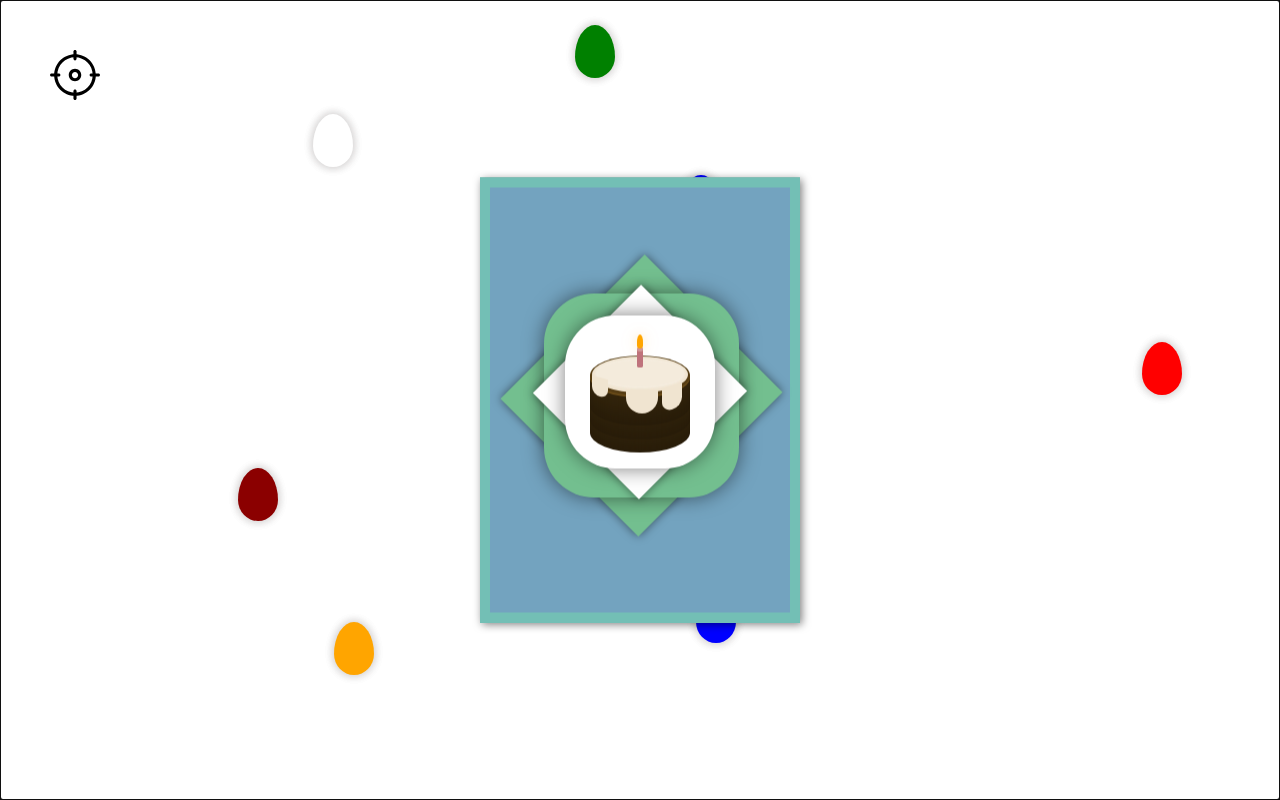
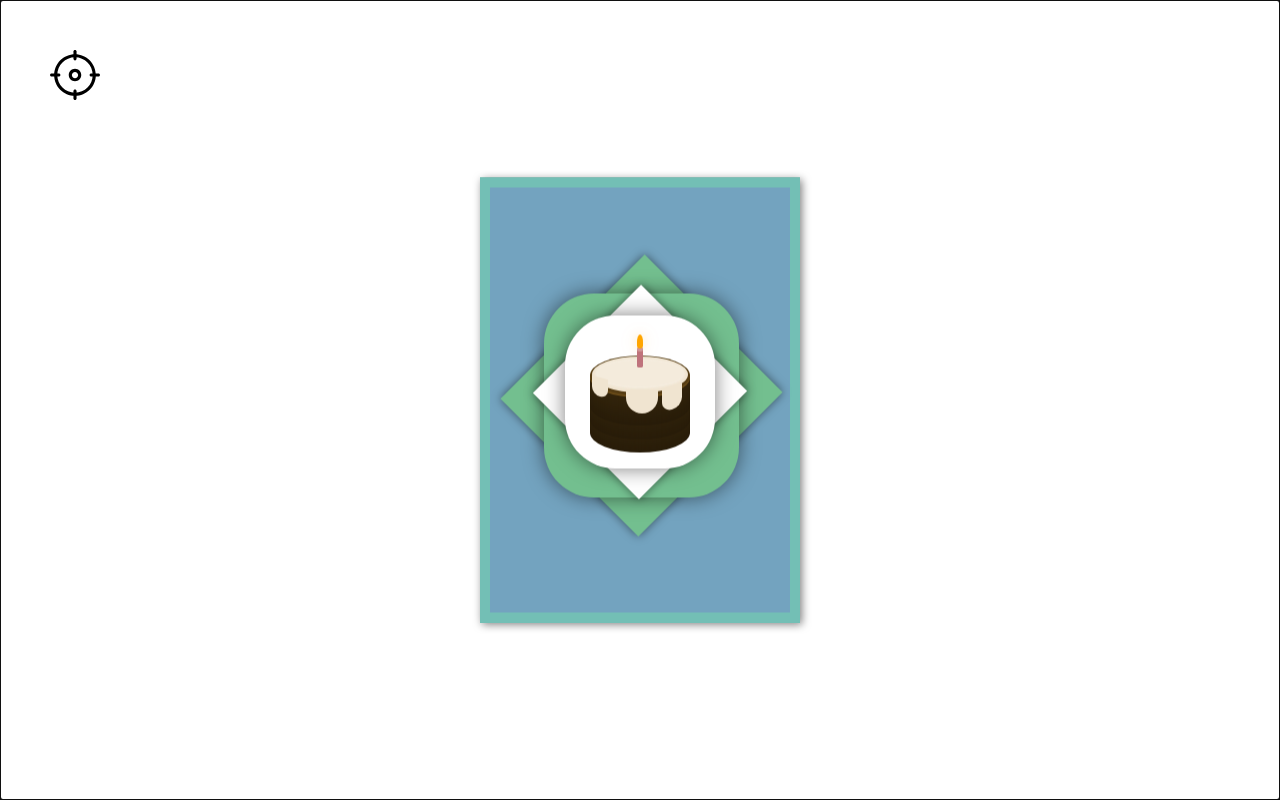
Before and after one commit to gnir-work/oshrita-22, a React (Create React App) app: page / in a window 1280 px wide. Built offline with nearby package versions, Linux system fonts and the light colour scheme.

Commit message:
Moved state to App.js

```diff
--- a/src/App.js
+++ b/src/App.js
@@ -19,6 +19,7 @@ function App() {
         x: 50,
         y: 50,
     });
+    const [isCardOpen, setIsCardOpen] = useState(false);
     const contentRef = useRef(null);
 
     useEffect(() => {
@@ -35,11 +36,13 @@ function App() {
     }, [eggs]);
 
     useEffect(() => {
+        if (isCardOpen) {
             const eggsInterval = setInterval(moveEggs, 20);
             return () => {
                 clearInterval(eggsInterval);
             };
-    }, [moveEggs]);
+        }
+    }, [moveEggs, isCardOpen]);
 
     const handleShoot = (shootLocation) => {
         const newEggs = eggs.map((egg) => ({
@@ -84,6 +87,10 @@ function App() {
         });
     };
 
+    const openCard = () => {
+        setIsCardOpen(true);
+    };
+
     return (
         <>
             <content
@@ -92,7 +99,9 @@ function App() {
                 onKeyDown={handleKeyBoardEvent}
                 ref={contentRef}
             >
-                {eggs.map(({ cracks, x, y, width, height, color }, index) => (
+                {isCardOpen &&
+                    eggs.map(
+                        ({ cracks, x, y, width, height, color }, index) => (
                             <Egg
                                 color={color}
                                 key={index}
@@ -102,9 +111,14 @@ function App() {
                                 width={width}
                                 height={height}
                             />
-                ))}
+                        )
+                    )}
                 <Target position={position} onShoot={handleShoot} />
-                <Card />
+                <Card
+                    open={isCardOpen}
+                    openCard={openCard}
+                    shownParagraphs={[]}
+                />
             </content>
         </>
     );
--- a/src/components/Card.jsx
+++ b/src/components/Card.jsx
@@ -1,18 +1,27 @@
-import React, { memo, useRef, useEffect, useState } from "react";
+import React, { memo, useState } from "react";
 
 import "./Card.scss";
 
-export default memo(() => {
-    const [open, setOpen] = useState(false);
+const PARAGRAPHS = [
+    "Lorem ipsum dolor sit amet, consectetur adipiscing elit, sed do eiusmod tempor incididunt ut labore et dolore magna aliqua",
+    "Amet risus nullam eget felis eget",
+    "Massa placerat duis ultricies lacus sed turpis tincidunt id aliquet",
+    "Ullamcorper sit amet risus nullam eget felis",
+    "Feugiat pretium nibh ipsum consequat nisl vel",
+    "Nulla facilisi cras fermentum odio eu feugiat pretium nibh ipsum",
+    "Enim sit amet venenatis urna",
+    "Odio aenean sed adipiscing diam donec adipiscing tristique",
+    "Fermentum leo vel orci porta",
+    "Urna condimentum mattis pellentesque id nibh tortor id aliquet",
+    "Nibh ipsum consequat nisl vel pretium lectus quam id",
+    "Nibh nisl condimentum id venenatis a condimentum vitae sapien pellentesque",
+    "Morbi tincidunt augue interdum velit euismod in pellentesque massa placerat",
+    "Non sodales neque sodales ut etiam",
+];
 
-    console.log('rendered')
-
-    const openCard = () => {
-        setOpen(!open);
-    }
-
+export default memo(({ open, openCard, shownParagraphs }) => {
     return (
-        <div onClick={openCard} class={`card ${open ? 'open' : 'closed'}`}>
+        <div onClick={openCard} class={`card ${open ? "open" : "closed"}`}>
             <div class="back"></div>
             <div class="front">
                 <div class="cover-shape-large">
@@ -39,34 +48,9 @@ export default memo(() => {
             </div>
 
             <div class="text-container">
-                Lorem ipsum dolor sit amet, consectetur adipiscing elit. Etiam
-                mi eros, vehicula sit amet porttitor eu, facilisis vel sem.
-                Mauris in urna quis justo viverra pellentesque et vel sem.
-                Pellentesque non urna a lorem fringilla porttitor. Sed in massa
-                ex. Morbi iaculis vulputate nulla. Morbi vitae nisl bibendum,
-                tempus libero sit amet, rutrum metus. Fusce ut eros nisi.
-                Pellentesque ac velit interdum, mollis ex at, ullamcorper quam.
-                Pellentesque fermentum felis et pellentesque vehicula. Nulla in
-                augue eget odio dapibus dignissim. Proin at nisl sed metus
-                tempus laoreet. Nulla eu urna tempus ipsum dignissim egestas.
-                Sed luctus interdum nulla eget convallis. Etiam vestibulum
-                varius suscipit. Duis quis diam sit amet urna dignissim gravida
-                quis at turpis. Integer maximus volutpat hendrerit. Nam
-                facilisis sapien nec maximus malesuada. Nam porttitor id enim eu
-                varius. Donec nec metus mauris. Lorem ipsum dolor sit amet,
-                consectetur adipiscing elit. Nam nec lacinia lorem. Nulla at
-                ullamcorper leo. Aenean a vehicula nulla. Sed ornare diam in
-                lorem luctus interdum. Duis vehicula bibendum enim at
-                consectetur. Donec ipsum arcu, aliquam sed scelerisque eget,
-                posuere ac lorem. Aenean et tempor odio. Duis venenatis
-                condimentum nisl, eu commodo turpis rhoncus aliquet.
-                Pellentesque quis tincidunt nulla, dapibus fermentum nisi.
-                Suspendisse tristique risus id lacus gravida, vitae elementum
-                neque mollis. Aliquam est nibh, fermentum id rhoncus et, viverra
-                a lectus. Morbi tincidunt ut dui eu volutpat. Cras in risus non
-                dui condimentum tempus. Nunc ac libero dictum ante convallis
-                mattis non sed quam. Curabitur urna urna, finibus id rhoncus
-                sollicitudin, aliquam sit amet nisl.
+                {PARAGRAPHS.map((p) => (
+                    <p>{p}</p>
+                ))}
             </div>
         </div>
     );
--- a/src/components/Egg.scss
+++ b/src/components/Egg.scss
@@ -1,5 +1,6 @@
 .egg-container {
     position: absolute;
+    z-index: 10;
 }
 
 .egg {
--- a/src/eggs.js
+++ b/src/eggs.js
@@ -3,8 +3,8 @@ import { EGG_WIDTH, EGG_HEIGHT } from "./consts";
 
 export default [
     {
-        x: 200,
-        y: 300,
+        x: 500,
+        y: 400,
         width: EGG_WIDTH,
         height: EGG_HEIGHT,
         cracks: [],
@@ -15,8 +15,8 @@ export default [
         color: "white"
     },
     {
-        x: 400,
-        y: 300,
+        x: 500,
+        y: 400,
         width: EGG_WIDTH,
         height: EGG_HEIGHT,
         cracks: [],
@@ -27,8 +27,8 @@ export default [
         color: "red"
     },
     {
-        x: 600,
-        y: 300,
+        x: 500,
+        y: 400,
         width: EGG_WIDTH,
         height: EGG_HEIGHT,
         cracks: [],
@@ -39,8 +39,8 @@ export default [
         color: "blue"
     },
     {
-        x: 600,
-        y: 300,
+        x: 500,
+        y: 400,
         width: EGG_WIDTH,
         height: EGG_HEIGHT,
         cracks: [],
@@ -51,8 +51,8 @@ export default [
         color: "orange"
     },
     {
-        x: 600,
-        y: 300,
+        x: 500,
+        y: 400,
         width: EGG_WIDTH,
         height: EGG_HEIGHT,
         cracks: [],
@@ -63,8 +63,8 @@ export default [
         color: "blue"
     },
     {
-        x: 600,
-        y: 300,
+        x: 500,
+        y: 400,
         width: EGG_WIDTH,
         height: EGG_HEIGHT,
         cracks: [],
@@ -75,8 +75,8 @@ export default [
         color: "green"
     },
     {
-        x: 600,
-        y: 300,
+        x: 500,
+        y: 400,
         width: EGG_WIDTH,
         height: EGG_HEIGHT,
         cracks: [],
```
Lines whose indentation alone changed are shown as unchanged.
